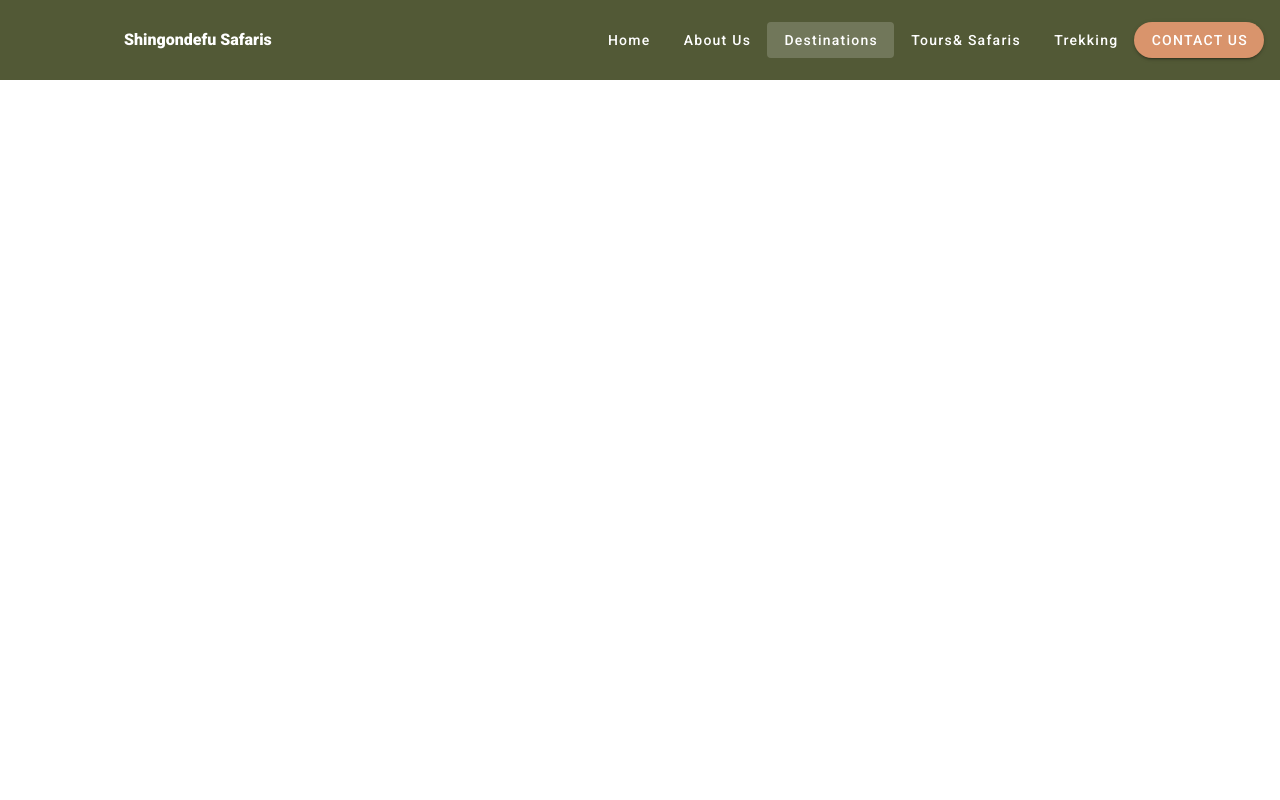
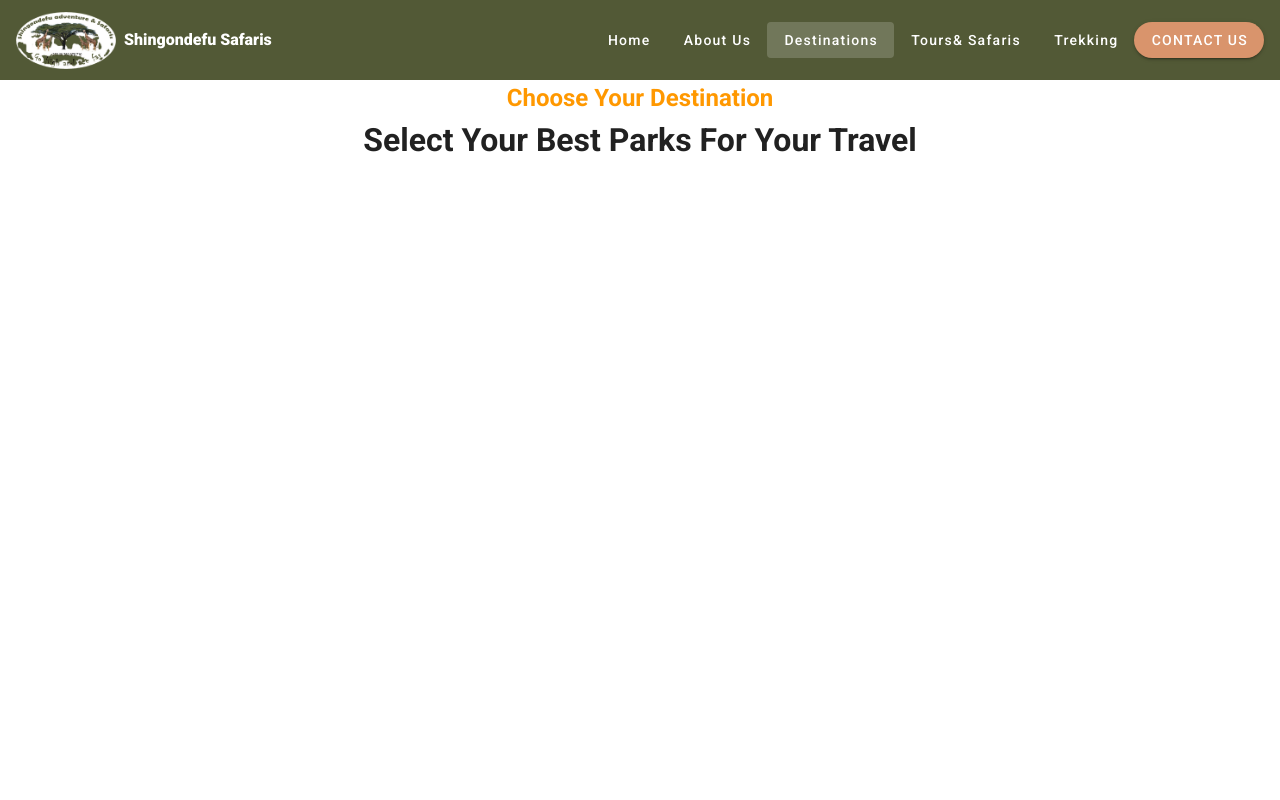
Before and after one commit to eduboy774/shingondefusafarisandadventure, a Vue app: page /destination in a window 1280 px wide. Shown: the top 800 px of the page. Built offline with nearby package versions, Linux system fonts and the light colour scheme.

Commit message:
all structure made

```diff
--- a/src/modules/Destinations/Destination/Destination.vue
+++ b/src/modules/Destinations/Destination/Destination.vue
@@ -1,9 +1,20 @@
 <template>
   <v-app>
     <v-main>
-      <v-container>
-
-      </v-container>
+            <v-container fluid>
+    <v-row justify="center" align="center">
+     <h2 color="" class="orange--text">Choose Your Destination</h2>
+    </v-row>
+     <v-row justify="center" align="center">
+                <h1 color="#525936" class="">Select Your Best Parks For
+          Your Travel</h1>
+    </v-row>
+    <br><br>
+     <col cols="12"  md="4">
+      <div class="">
+      </div>
+      <col/>
+   </v-container>
     </v-main>
   </v-app>
 </template>
--- a/src/modules/Tours/ToursandSafaris/ToursandSafaris.vue
+++ b/src/modules/Tours/ToursandSafaris/ToursandSafaris.vue
@@ -1,16 +1,30 @@
 <template>
   <v-app>
     <v-main>
-      <v-container> </v-container>
+      <v-container>
+            <v-container fluid>
+    <v-row justify="center" align="center">
+     <h2 color="" class="orange--text">Choose Your Choose Your Packages</h2>
+    </v-row>
+     <v-row justify="center" align="center">
+                <h1 color="#525936" class="">Tanzania Safari Packages</h1>
+    </v-row>
+    <br><br>
+
+
+   </v-container>
+      </v-container>
     </v-main>
   </v-app>
 </template>
 
 <script>
 export default {
-  components: {},
-};
+  components: {  },
+
+}
 </script>
 
 <style>
+
 </style>
--- a/src/modules/Trekking/Trekking_Main/Trekking.vue
+++ b/src/modules/Trekking/Trekking_Main/Trekking.vue
@@ -1,16 +1,30 @@
 <template>
   <v-app>
     <v-main>
-      <v-container> </v-container>
+      <v-container>
+            <v-container fluid>
+    <v-row justify="center" align="center">
+     <h2 color="" class="orange--text">Special Safari Packages</h2>
+    </v-row>
+     <v-row justify="center" align="center">
+                <h1 color="#525936" class="">Our Best Tanzania Adventures</h1>
+    </v-row>
+    <br><br>
+
+
+   </v-container>
+      </v-container>
     </v-main>
   </v-app>
 </template>
 
 <script>
 export default {
-  components: {},
-};
+  components: {  },
+
+}
 </script>
 
 <style>
+
 </style>
```
